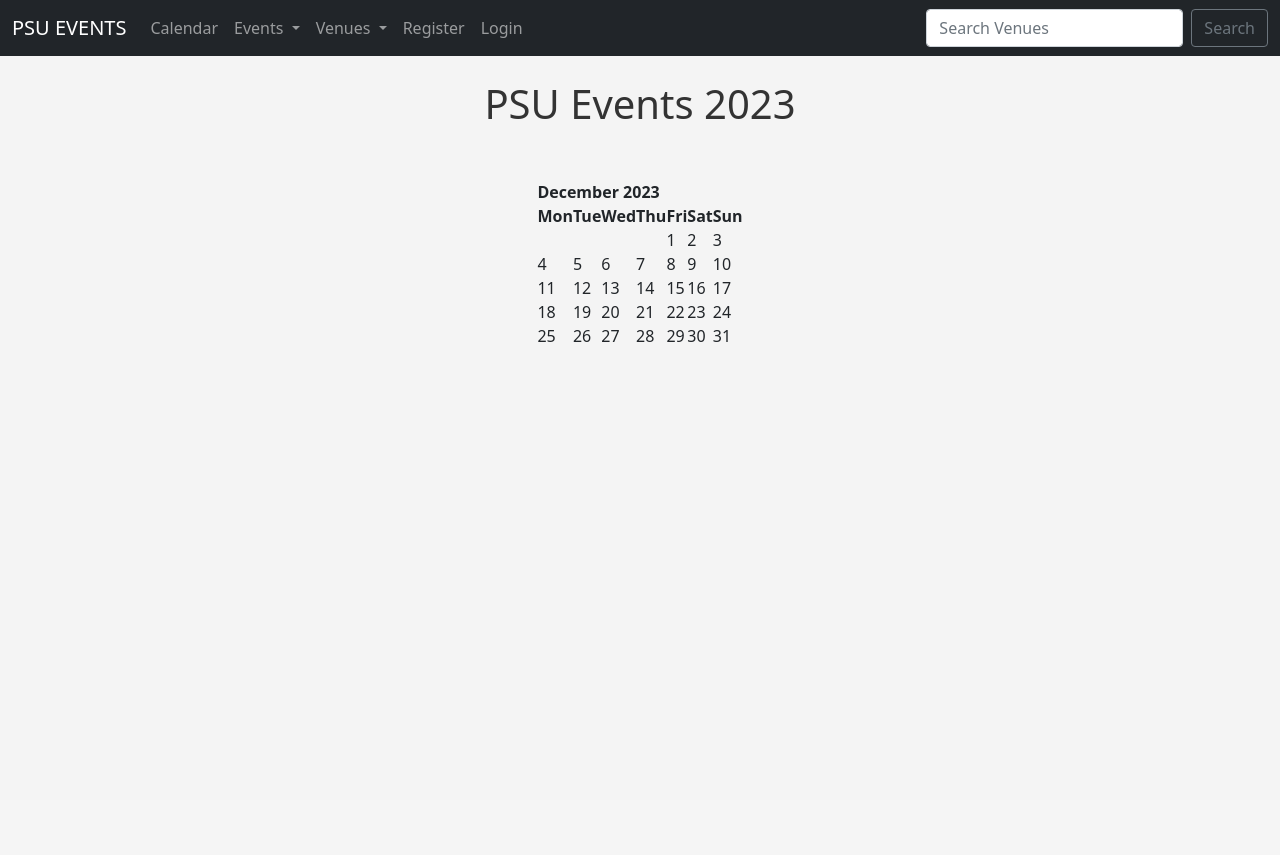
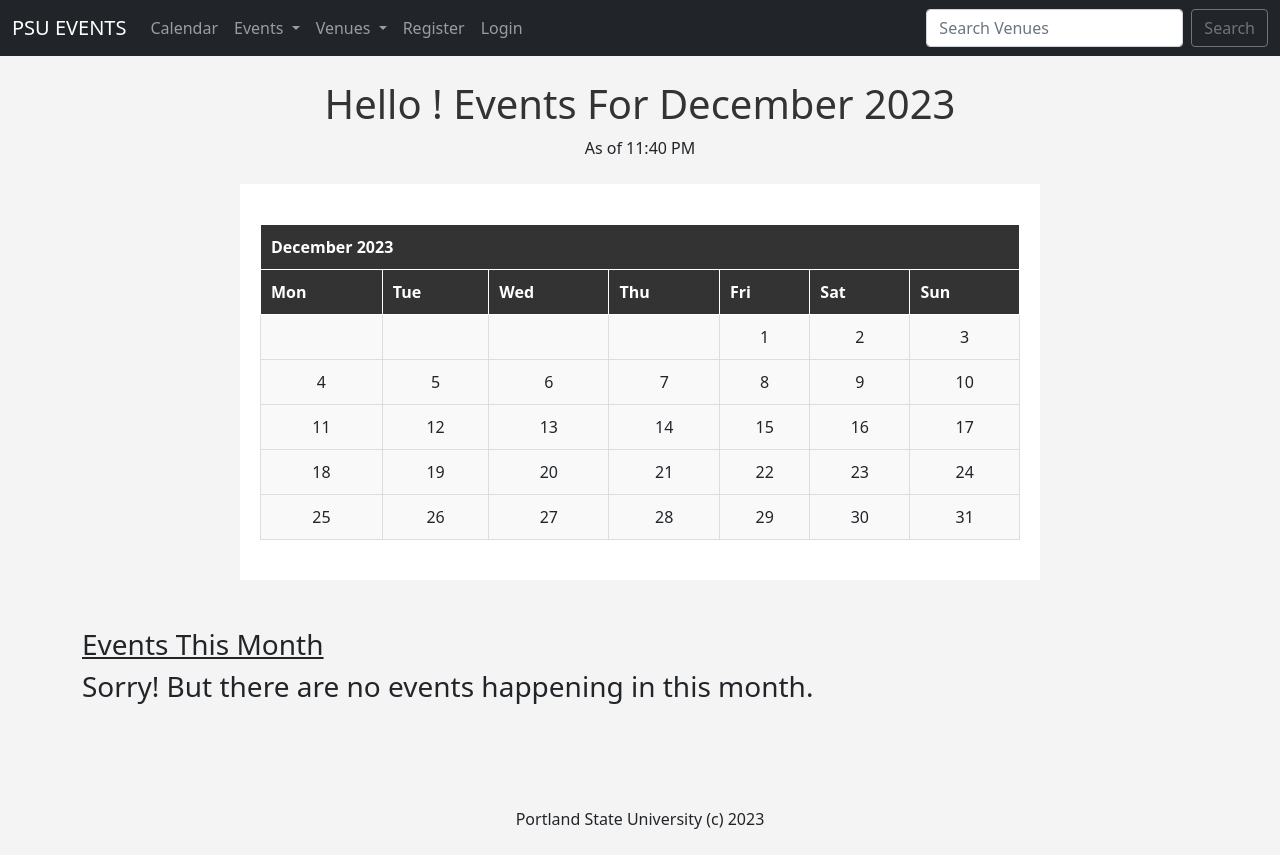
Before and after one commit to Krishi2026/psu-events, a Django app: page /2023/December/ in a window 1280 px wide. Before the commit the page ends 342 px from the top, so only its background shows below. Run offline with Django 3.2, Linux system fonts and the light colour scheme; data comes from the database, SQL or seed files in the repository.

Commit message:
Fixed the Calander view in the Home page

```diff
--- a/events/templates/events/home.html
+++ b/events/templates/events/home.html
@@ -1,17 +1,105 @@
 {% extends 'events/base.html' %}
 
 {% block content %}
-
-<center style="display: flex; justify-content: center; align-items: center; flex-direction: column;">
-
-  <h1 style="color: #333; text-align: center;">PSU Events {{ current_year }}</h1>
-
-  <br/>
-
-  <div style="width: 60%; margin: 20px auto;">
-    {{ cal|safe }}
-  </div>
-
+  <center>
+  <h1>Hello ! Events For {{ month }} {{ year }}</h1>
+  As of {{ time }}
+  <br/><br/>
+  <div id="calendar-container">
+  {{ cal|safe }}
+</div>
+  <br/><br/>
 </center>
 
+<style>
+  #calendar-container {
+    max-width: 800px;
+    margin: auto;
+    padding: 20px;
+    background-color: #fff;
+  }
+
+  #calendar-container table {
+    width: 100%;
+    border-collapse: collapse;
+    margin: 20px auto;
+  }
+
+  #calendar-container th {
+    background-color: #333;
+    color: white;
+    padding: 10px;
+    border: 1px solid #fff;
+  }
+
+  #calendar-container td {
+    text-align: center;
+    padding: 10px;
+    border: 1px solid #ddd;
+    background-color: #f9f9f9;
+  }
+
+  #calendar-container td:hover {
+    background-color: #f0f0f0;
+  }
+
+  h1 {
+    text-align: center;
+    color: #333;
+  }
+</style>
+
+
+  <h3><u>Events This Month</u></h3>
+
+  {% if event_list %}
+    {% for event in event_list %}
+    <div class="card">
+  <div class="card-header">
+    {{ event }}
+  </div>
+  <div class="card-body">
+    <h5 class="card-title">Venue: {{ event.venue }}</h5>
+    <p class="card-text">
+      <ul>
+<li>Date: {{ event.event_date }}</li>
+
+<li>Venue Website: {{ event.venue.web }}</li>
+<li>Manager: {{ event.manager }}</li>
+<li>Description: {{ event.description }}</li>
+  <li>Attendees:<br/>
+  {% for user in event.attendees.all %}
+{{ user }}<br/>
+  {% endfor %}
+  </li>
+  </ul>
+
+
+
+    </p>
+  </div>
+  {% if user.is_authenticated %}
+    {% if user == event.manager %}
+      <div class="card-footer text-muted">
+
+        <a href="{% url 'update-event' event.id %}" class="btn btn-outline-secondary btn-sm">Update Event</a>
+
+        <a href="{% url 'delete-event' event.id %}" class="btn btn-outline-danger btn-sm">Delete Event</a>
+
+      </div>
+    {% endif %}
+  {% endif %}
+</div>
+    <br/>
+    {% endfor %}
+
+  {% else %}
+  <h3>Sorry! But there are no events happening in this month.</h3>
+  {% endif %}
+
+  <center>
+  <br/><br/><br/><br/>
+  Portland State University (c) {{ current_year }}
+
+  </center>
 {% endblock %}
--- a/events/templates/events/navbar.html
+++ b/events/templates/events/navbar.html
@@ -8,7 +8,7 @@
       <ul class="navbar-nav me-auto mb-2 mb-lg-0">
 
         <li class="nav-item">
-          <a class="nav-link" href="{% url 'home' '2021' 'March' %}">Calendar</a>
+          <a class="nav-link" href="{% url 'home' '2023' 'December' %}">Calendar</a>
         </li>
 
         <li class="nav-item dropdown">
--- a/events/views.py
+++ b/events/views.py
@@ -162,24 +162,28 @@
 
 
 def home(request, year=datetime.now().year, month=datetime.now().strftime('%B')):
-	#Converting month to uppercase
+	name = "Honey"
 	month = month.capitalize()
-	# Month Conversation
 	month_number = list(calendar.month_name).index(month)
 	month_number = int(month_number)
-
-	#Calender
 	cal = HTMLCalendar().formatmonth(
 		year,
 		month_number)
-
-	#Current Time and Year
-	current_time = datetime.now()
-	current_year = current_time.year
-	return render(request,'events/home.html',{
-	"year": year,
-	"month": month,
-	"month_number":month_number,
-	"cal": cal,
-	"current_year": current_year,
+	now = datetime.now()
+	current_year = now.year
+	event_list = Event.objects.filter(
+		event_date__year = year,
+		event_date__month = month_number
+		)
+	time = now.strftime('%I:%M %p')
+	return render(request,
+		'events/home.html', {
+		"name": name,
+		"year": year,
+		"month": month,
+		"month_number": month_number,
+		"cal": cal,
+		"current_year": current_year,
+		"time":time,
+		"event_list": event_list,
 		})
```
Also changed, not shown: events/templates/events/search_venues.html (+41 -16 lines).
